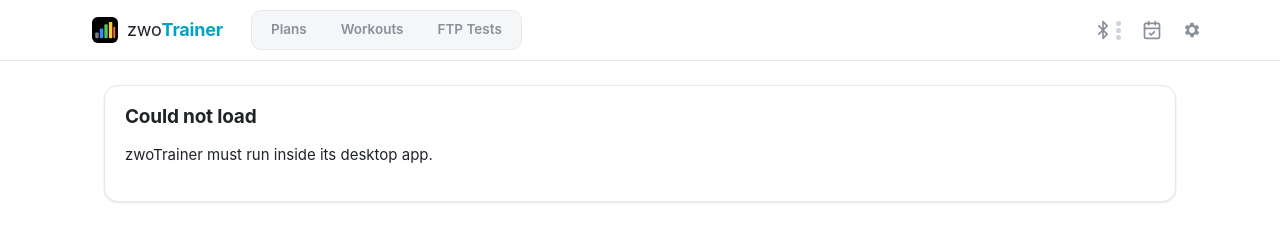
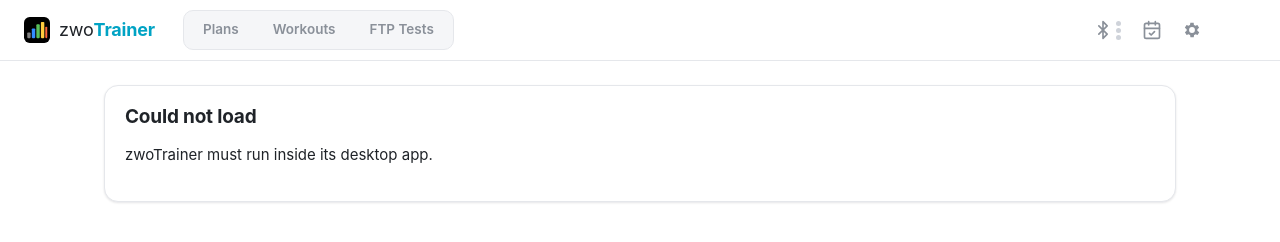
Before and after one commit to steffenr/zwo-trainer, a plain HTML site: page ui/index.html in a window 1280 px wide. Drawn offline with Linux system fonts and the light colour scheme.

Commit message:
Add cross-platform font stacks and macOS-only top bar padding
Update --font and --num tokens with Segoe UI Variable for Windows and
Noto Sans/Cantarell for Linux. Top bar padding now uses 92px only on
:root[data-os="mac"], with 24px default for Windows/Linux.

```diff
--- a/ui/css/styles.css
+++ b/ui/css/styles.css
@@ -38,8 +38,8 @@
   --hrline: #e0004d;
 
   --radius: 14px;
-  --font: -apple-system, BlinkMacSystemFont, "SF Pro Text", "Inter", "Segoe UI", Roboto, sans-serif;
-  --num: "SF Pro Rounded", ui-rounded, -apple-system, BlinkMacSystemFont, sans-serif;
+  --font: -apple-system, BlinkMacSystemFont, "SF Pro Text", "Inter", "Segoe UI Variable Text", "Segoe UI", Roboto, "Noto Sans", Cantarell, sans-serif;
+  --num: "SF Pro Rounded", ui-rounded, -apple-system, BlinkMacSystemFont, "Segoe UI Variable Display", "Segoe UI", Roboto, "Noto Sans", sans-serif;
   color-scheme: light;
 }
 
@@ -85,8 +85,10 @@ small, .muted { color: var(--muted); }
 .k { font-size: 11px; text-transform: uppercase; letter-spacing: .08em; color: var(--muted); font-weight: 600; }
 kbd { font: 12px ui-monospace, monospace; border: 1px solid var(--line-strong); border-bottom-width: 2px; border-radius: 5px; padding: 0 5px; }
 
-/* ---------- top bar (macOS overlay title bar: leave room for the traffic lights) ---------- */
-.topbar { position: sticky; top: 0; z-index: 5; display: flex; justify-content: space-between; align-items: center; gap: 12px; min-height: 56px; padding: 10px 24px 10px 92px; background: color-mix(in srgb, var(--bg) 88%, transparent); backdrop-filter: blur(12px); -webkit-backdrop-filter: blur(12px); border-bottom: 1px solid var(--line); }
+/* ---------- top bar (on macOS the overlay title bar needs room for the traffic lights;
+   Windows and Linux have a normal title bar above the web view) ---------- */
+.topbar { position: sticky; top: 0; z-index: 5; display: flex; justify-content: space-between; align-items: center; gap: 12px; min-height: 56px; padding: 10px 24px; background: color-mix(in srgb, var(--bg) 88%, transparent); backdrop-filter: blur(12px); -webkit-backdrop-filter: blur(12px); border-bottom: 1px solid var(--line); }
+:root[data-os="mac"] .topbar { padding-left: 92px; }
 .brand { display: flex; align-items: center; gap: 9px; font-size: 18px; letter-spacing: -0.01em; }
 .brand b { color: var(--accent); font-weight: 700; }
 .topbar-right { display: flex; align-items: center; gap: 8px; }
```
